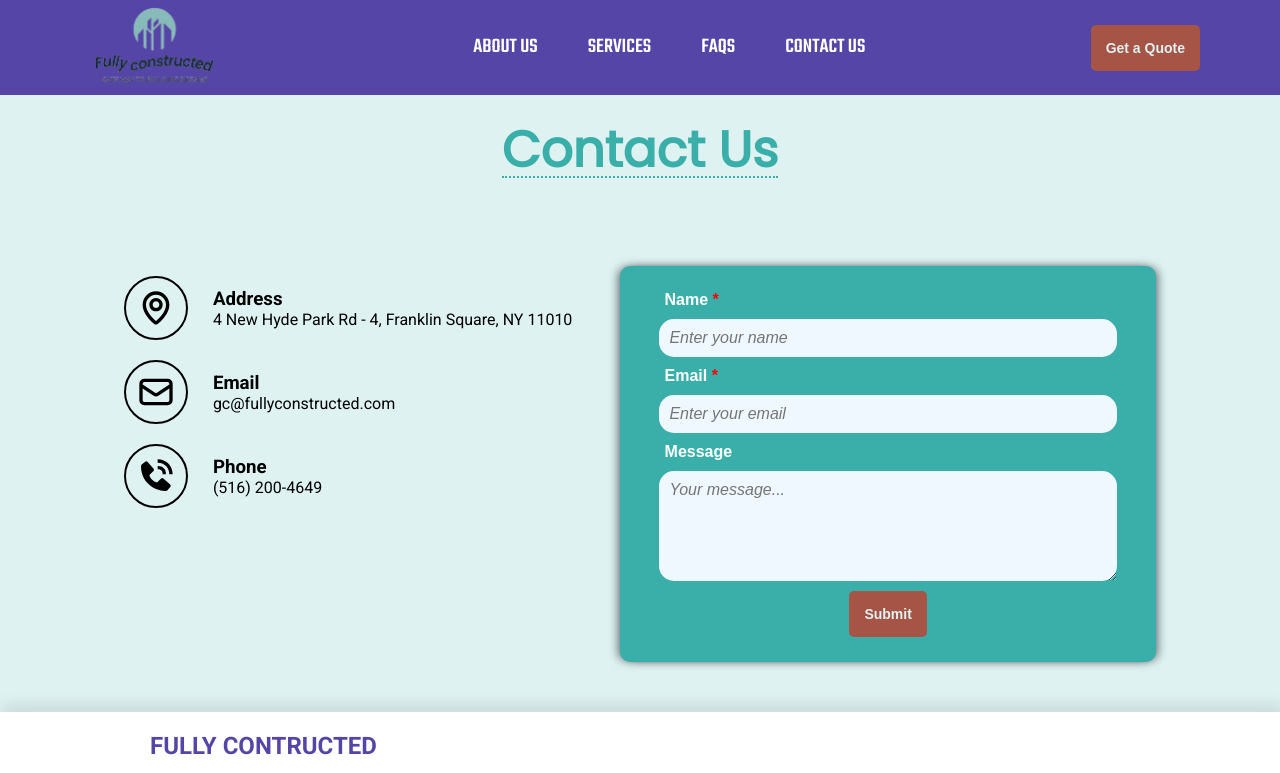
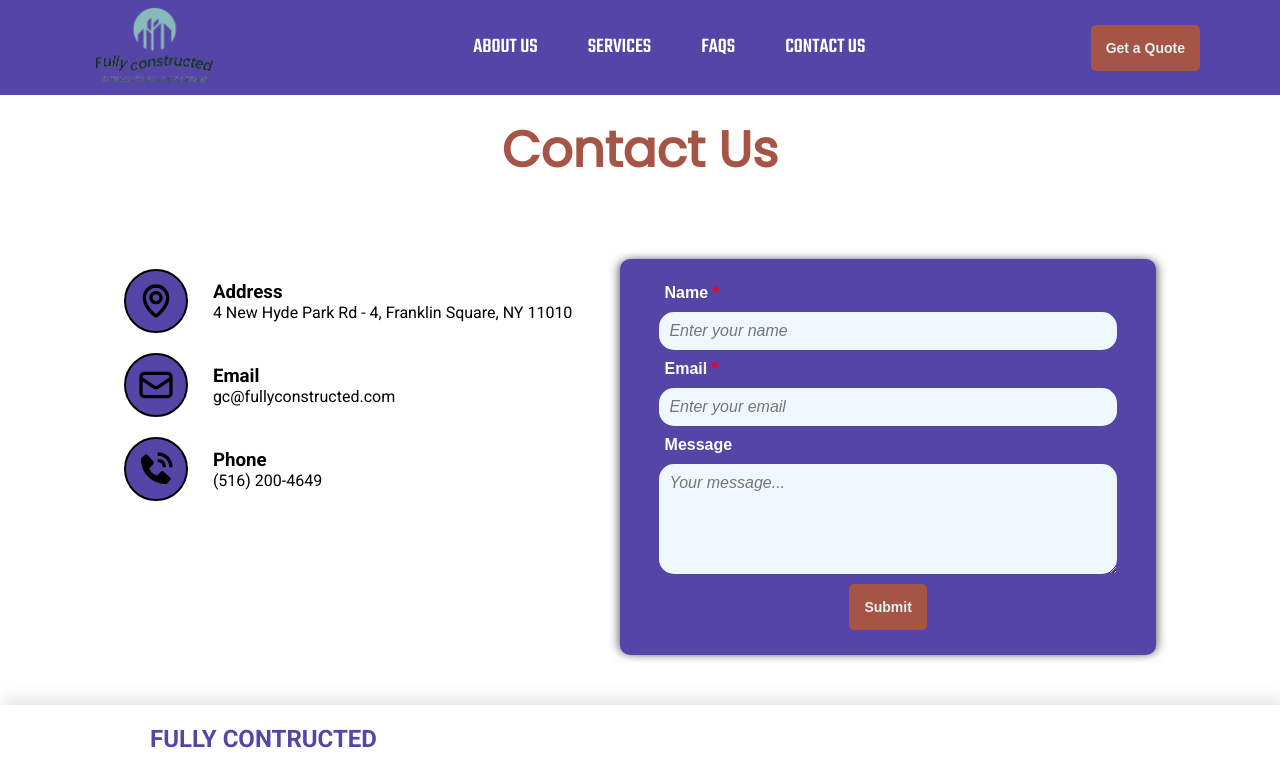
Before and after one commit to Wahaj-Ali/construction-web, a React (Create React App) app: page /contact_us in a window 1280 px wide. Shown: the top 773 px of the page. Built offline with nearby package versions, Linux system fonts and the light colour scheme.

Commit message:
Update theme color.

```diff
--- a/src/Components/Service/Service.css
+++ b/src/Components/Service/Service.css
@@ -2,7 +2,7 @@
     padding: 10px 100px;
     text-align: center;
     font-family: 'Poppins', sans-serif;
-    color: #3aafa9;
+    color: #5445a6;
 }
 
 .serviceFeatures {
@@ -23,23 +23,23 @@
 
 .serviceFeature h4 {
     font-weight: 500;
-    color: #2b7a78;
+    color: #a65445;
     font-size: 24px;
     line-height: 26px;
     text-transform: uppercase;
     margin-bottom: 0;
-    padding-bottom: 5px;
-    border-bottom: 1px dotted;
+    /* padding-bottom: 5px; */
+    /* border-bottom: 1px dotted; */
     width: -moz-fit-content;
     width: fit-content;
     margin-top: 0;
 }
 
 .sEnding {
-    background: #def2f1;
+    background: #c1b4ff;
     padding: 20px 100px;
     font-weight: 700;
-    color: #2b7a78;
+    color: #a65445;
 }
 
 .heading {
@@ -51,7 +51,7 @@
 .diamond {
     width: 30px;
     height: 30px;
-    background-color: #2b7a78;
+    background-color: #a65445;
     transform: rotate(45deg);
   }
 
--- a/src/Pages/ContactUs/ContactUs.css
+++ b/src/Pages/ContactUs/ContactUs.css
@@ -6,14 +6,12 @@
   display: flex;
   justify-content: center;
   align-items: center;
-  background: #def2f1;
+  /* background: #def2f1; */
 }
 
 .contactHeading h1 {
-  padding-bottom: 5px;
-  border-bottom: 2px dotted;
   /* margin: 0; */
-  color: #3aafa9;
+  color: #a65445;
   font-family: 'Poppins', sans-serif;
   font-weight: 600;
   font-size: 50px;
@@ -24,7 +22,6 @@
     display: flex;
     padding: 50px 100px;
     justify-content: space-around;
-    background: #def2f1;
 }
 
 .contactDetails {
@@ -44,7 +41,7 @@
     padding: 10px;
     border: 2px solid;
     border-radius: 50%;
-    background-color:#def2f1; ;
+    background-color: #5445a6; ;
 }
 
 .cuIcon {
@@ -69,7 +66,7 @@
     box-shadow: 4px 0px 10px -2px rgba(33, 40, 51, 0.6),
                -4px 0px 10px -2px rgba(33, 40, 51, 0.6);
 
-    background-color: #3aafa9;
+    background-color: #5445a6;
     border-radius: 10px;
   }
 
--- a/src/Pages/Get A Quote/GetAQuote.css
+++ b/src/Pages/Get A Quote/GetAQuote.css
@@ -15,8 +15,8 @@
   .getaQuoteForm {
     padding: 20px 100px;
     /* background: antiquewhite; */
-    background-color: #def2f1;
-    color: #17252a;
+    background: linear-gradient(to left,#6a58ca,#8174c4);
+    color: #fff;
     /* margin: 10px 100px; */
   }
 
```
